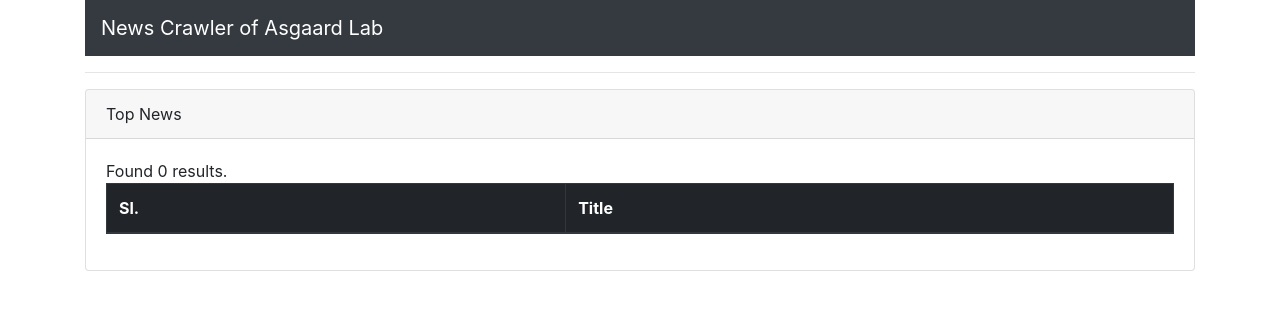
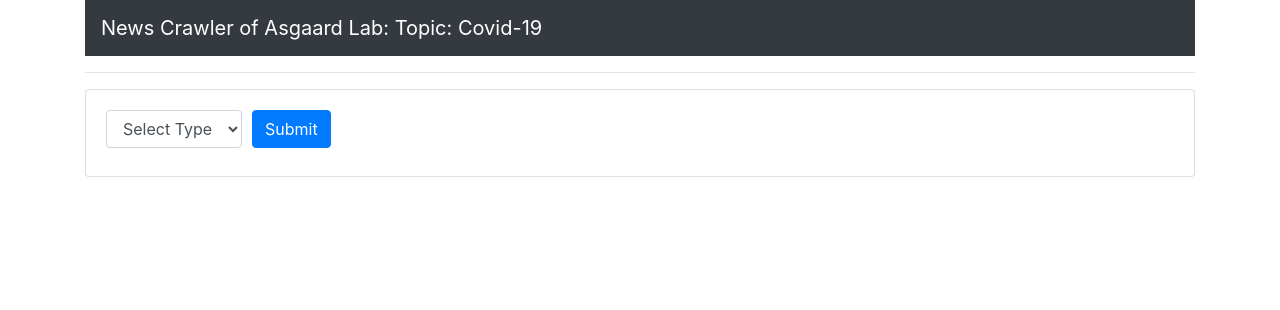
Before and after one commit to saeedsiddik/cnn_crawler, a PHP site: page / in a window 1280 px wide. Shown: the top 310 px of the page. Run offline with PHP 8.4, Linux system fonts and the light colour scheme; data that the repository does not hold is empty; some libraries are stand-ins or nearby versions.

Commit message:
Update index.php including data table show
- Add drop down option to select which newspaper in selected to view the article
- Refactor some php code

```diff
--- a/index.php
+++ b/index.php
@@ -13,9 +13,11 @@
 ?>
 <!doctype html>
 <html lang="en">
+
   <head>
     <!-- Required meta tags -->
     <meta charset="utf-8">
+	<meta http-equiv="Content-Type" content="text/html; charset=utf-8" />
     <meta name="viewport" content="width=device-width, initial-scale=1, shrink-to-fit=no">
 
     <!-- Bootstrap CSS -->
@@ -26,7 +28,7 @@
   <body>
     <div class="container">
 		<nav class="navbar navbar-expand-lg navbar-dark bg-dark">
-			<a class="navbar-brand" href="#"> News Crawler of Asgaard Lab</a>
+			<a style="text-align:center" class="navbar-brand" href="#"> News Crawler of Asgaard Lab:   Topic: Covid-19</a>
 			<button class="navbar-toggler" type="button" data-toggle="collapse" data-target="#navbarNavAltMarkup" aria-controls="navbarNavAltMarkup" aria-expanded="false" aria-label="Toggle navigation">
 				<span class="navbar-toggler-icon"></span>
 			</button>
@@ -43,9 +45,31 @@
 
 		<div class="row">
 			<div class="col">
+
+				<div class="card">
+					<div class="card-body">
+						<form action="index.php" method="post" class="form-horizontal">
+							<div class="form-row align-items-center">
+								<div class="col-auto">
+									<label class="sr-only" for="type">Name</label>
+									<select name="type" class="form-control mb-2">
+										<option value="">Select Type</option>
+										<option value="cnn">CNN</option>
+										<option value="dailystar">Daily Star</option>
+									</select>
+								</div>
+
+								<div class="col-auto">
+									<button type="submit" name="btn_news" class="btn btn-primary mb-2">Submit</button>
+								</div>
+							</div>
+						</form>
+					</div>
+				</div>
+				<?php if( isset( $_POST['btn_news'] ) ) { ?>
 					<div class="card">
 						<div class="card-header">
-						Top News
+							<?php echo ucfirst( $_POST['type'] ); ?> News
 						</div>
 
 						<div class="card-body">
@@ -59,32 +83,37 @@
 									</thead>
 									<tbody>
 									<?php
-								$sql = "SELECT * FROM cnn_news";
+									$type = isset( $_POST['type'] ) ? $_POST['type'] : '';
+
+									$sql = "SELECT * FROM news WHERE type= '". $type ."' ";
 
 									$result = $conn->query($sql);
 
 									if ($result->num_rows > 0) { ?>
 
 									<?php
+										$count = 1;
 										// output data of each row
 										while($row = $result->fetch_assoc()) { ?>
 											<tr>
-											<th scope="row"><?php echo $row['id']; ?> </th>
+												<th scope="row"><?php echo $count; ?></th>
 												<td>
 													<p>
 														<button class="btn" type="button" data-toggle="collapse" data-target="#new_description<?php echo $row['id']; ?>" aria-expanded="false" aria-controls="new_description">
 															<?php echo $row['title']; ?>
 														</button>
-													<?php	 echo (is_null($row['authors'])) ? "" : $row['authors']; ?>
+													<?php	header('Content-Type: text/html; charset=utf-8');
+ echo (is_null($row['authors'])) ? "" : $row['authors']; ?>
 													</p>
 													<div class="collapse" id="new_description<?php echo $row['id']; ?>">
 														<div class="card card-body">
-														<?php echo $row['description']; ?>
+															<?php header('Content-Type: text/html; charset=utf-8');
+echo $row['description']; ?>
 														</div>
 													</div>
 												</td>
 											</tr>
-									<?php }
+										<?php $count++; }
 									} else {
 										echo "Found 0 results.";
 									}
@@ -95,6 +124,7 @@
 							</div><!-- /table-responsive -->
 						</div>
 					</div><!-- /.card -->
+				<?php } ?>
 			</div><!-- /.col -->
 		</div><!-- /.row -->
 	</div><!-- /.container -->
```
Lines whose indentation alone changed are shown as unchanged.
